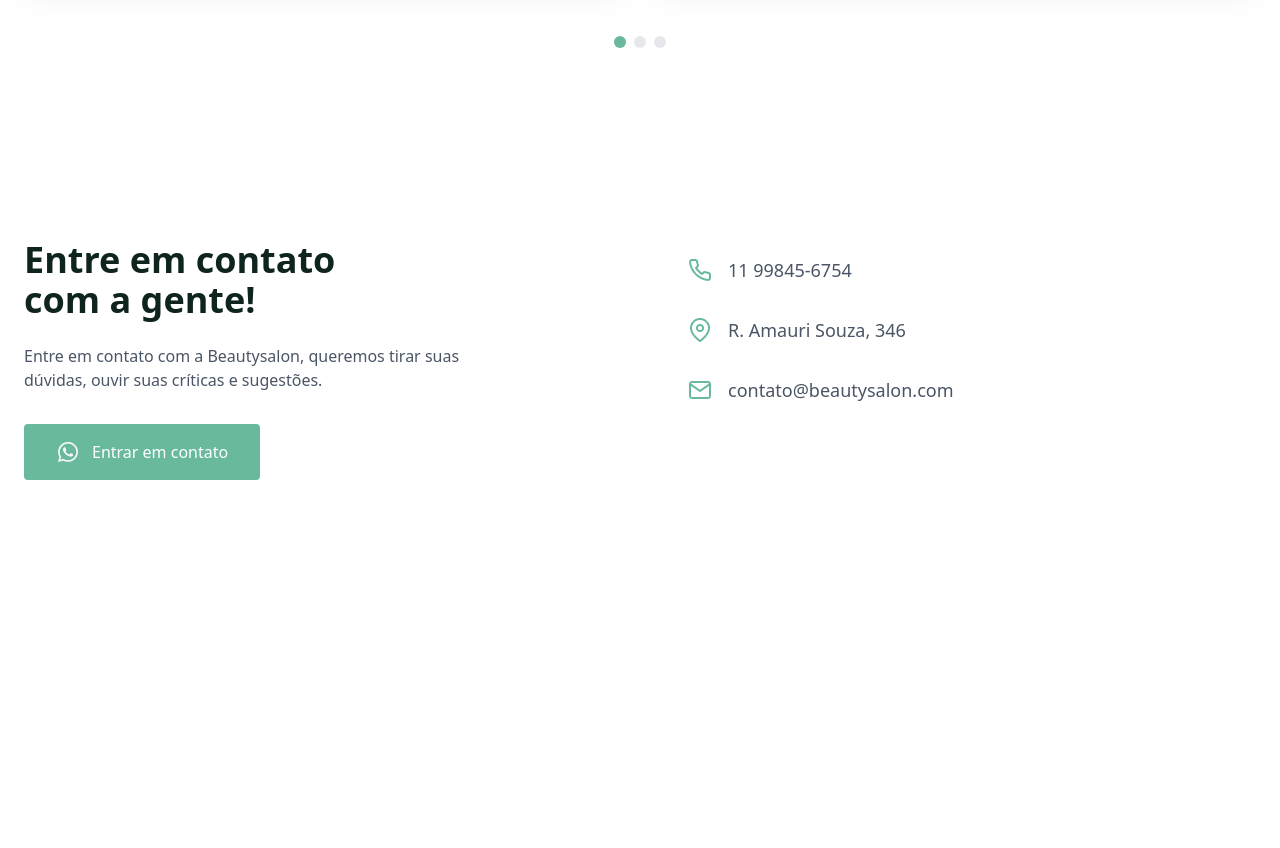
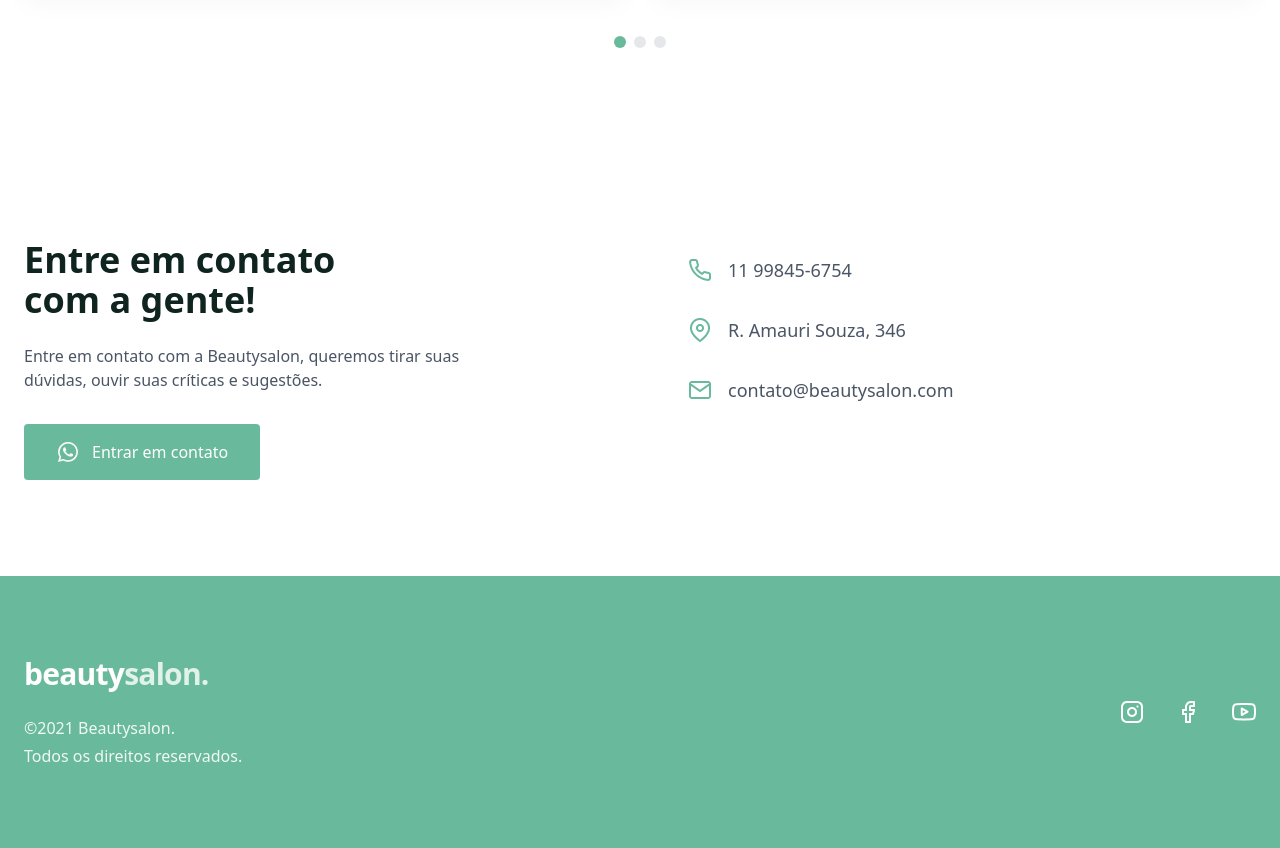
Before and after one commit to Ilyos11/Tailwind-2, a website: page index.html in a window 1280 px wide. Shown: the part 2509-3357 px from the top of the page. Before the commit the page ends 3085 px from the top, so only its background shows below. Drawn offline with Linux system fonts and the light colour scheme.

Commit message:
Section 7

```diff
--- a/index.html
+++ b/index.html
@@ -277,6 +277,39 @@
 
 
 
+  <!-- Footer -->
+  <footer class="bg-[#69B99D] py-16 md:py-20 text-white">
+    <div class="container mx-auto px-6">
+      <div class="flex flex-col md:flex-row justify-between items-start md:items-center gap-8">
+
+        <!-- Левая часть: Логотип и копирайт -->
+        <div>
+          <div class="text-3xl font-bold tracking-tight mb-6">
+            beauty<span class="text-white/80">salon.</span>
+          </div>
+          <div class="space-y-1 opacity-90">
+            <p>©2021 Beautysalon.</p>
+            <p>Todos os direitos reservados.</p>
+          </div>
+        </div>
+
+        <!-- Правая часть: Социальные сети -->
+        <div class="flex items-center gap-8">
+          <a href="#" class="hover:opacity-80 transition-opacity">
+            <img src="instagram icon 1.png" alt="Instagram" class="w-6 h-6 brightness-0 invert">
+          </a>
+          <a href="#" class="hover:opacity-80 transition-opacity">
+            <img src="facebook icon 1.png" alt="Facebook" class="w-6 h-6 brightness-0 invert">
+          </a>
+          <a href="#" class="hover:opacity-80 transition-opacity">
+            <img src="youtube icon 1.png" alt="YouTube" class="w-6 h-6 brightness-0 invert">
+          </a>
+        </div>
+
+      </div>
+    </div>
+  </footer>
+
 
 
 
```
Also changed, not shown: facebook icon 1.png (added), instagram icon 1.png (added), src/output.css, youtube icon 1.png (added).
